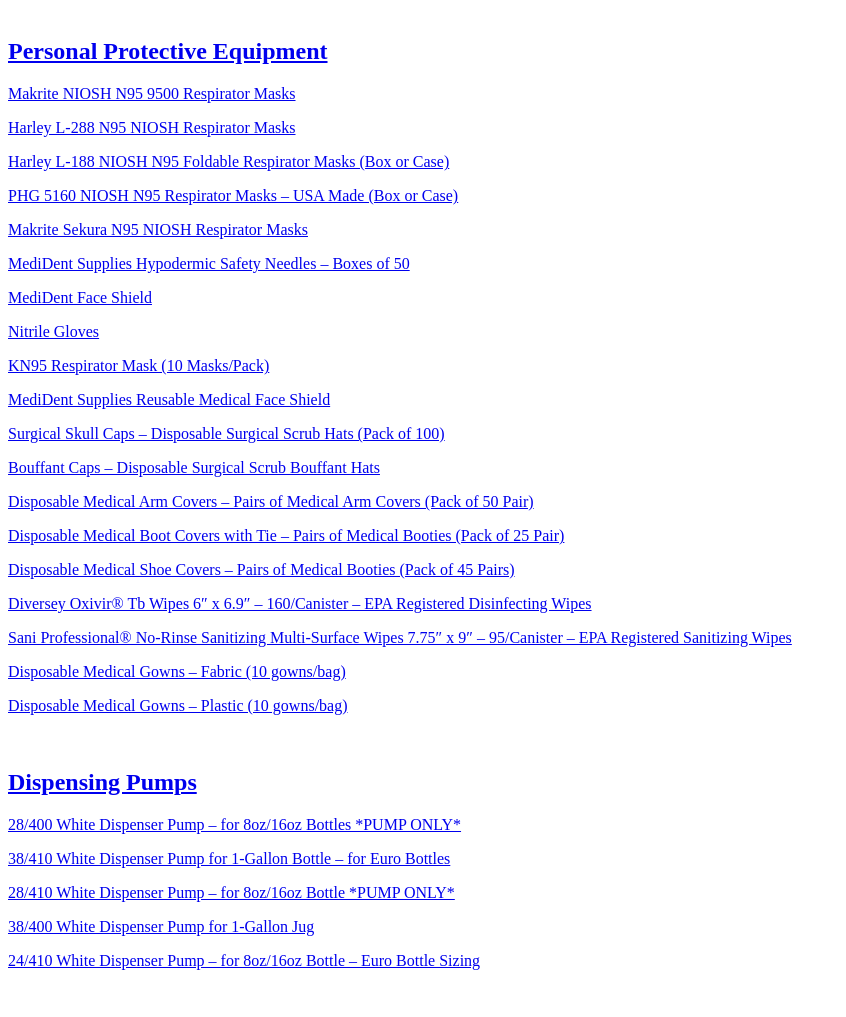
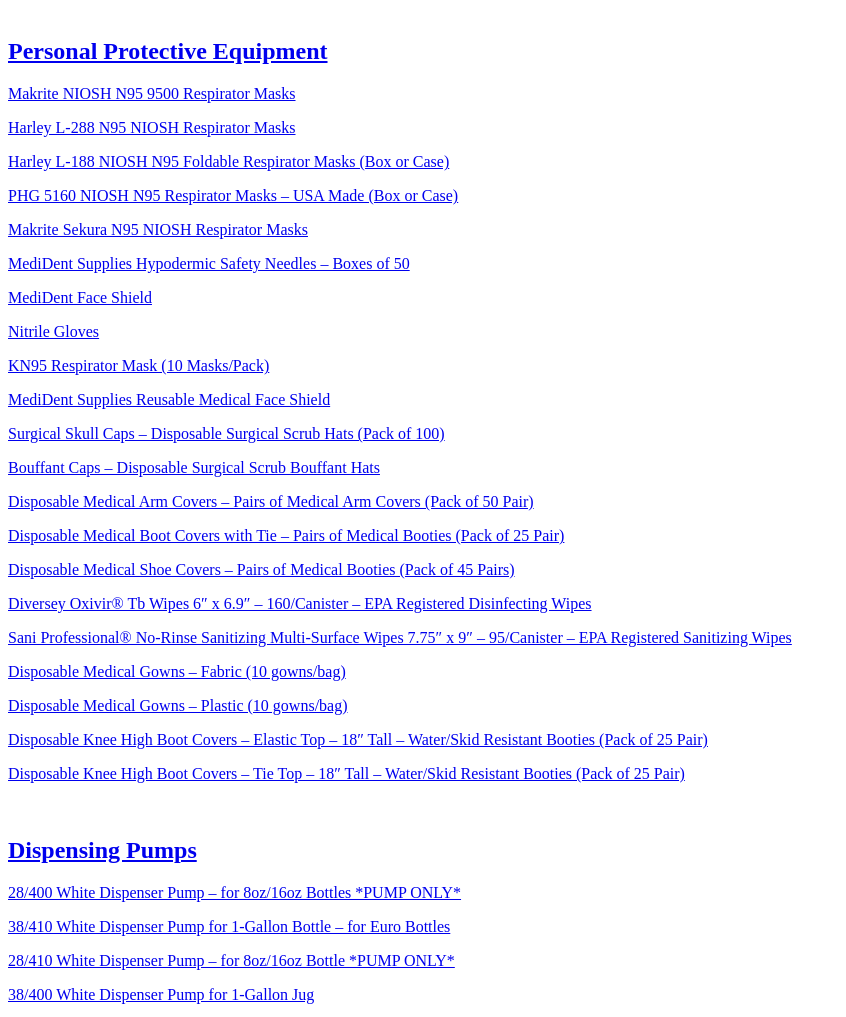
Before and after one commit to medident-supplies/medident-supplies.github.io, a plain HTML site: page index.html in a window 1280 px wide. Shown: the part 66-1083 px from the top of the page, without its empty margins (0-846 px from the left). Drawn offline with Linux system fonts and the light colour scheme.

Commit message:
Update index.html

```diff
--- a/index.html
+++ b/index.html
@@ -27,6 +27,8 @@
   	<p><a href="https://medidentsupplies.com/product/sani-professional-no-rinse-sanitizing-multi-surface-wipes-7-75-x-9-95-canister-epa-registered-sanitizing-wipes/">Sani Professional® No-Rinse Sanitizing Multi-Surface Wipes 7.75″ x 9″ – 95/Canister – EPA Registered Sanitizing Wipes</a></p>
   	<p><a href="https://medidentsupplies.com/product/disposable-medical-gowns-fabric-10-gowns-bag/">Disposable Medical Gowns – Fabric (10 gowns/bag)</a></p>
   	<p><a href="https://medidentsupplies.com/product/disposable-medical-gown-plastic/">Disposable Medical Gowns – Plastic (10 gowns/bag)</a></p>
+	<p><a href="https://medidentsupplies.com/product/disposable-knee-high-boot-covers-elastic-top-18-tall-water-skid-resistant-booties-pack-of-25-pair/">Disposable Knee High Boot Covers – Elastic Top – 18″ Tall – Water/Skid Resistant Booties (Pack of 25 Pair)</a></p>
+  	<p><a href="https://medidentsupplies.com/product/disposable-knee-high-boot-covers-tie-top-18-tall-water-skid-resistant-booties-pack-of-25-pair/">Disposable Knee High Boot Covers – Tie Top – 18″ Tall – Water/Skid Resistant Booties (Pack of 25 Pair)</a></p>
   	<br>
   	<h2><a href="https://medidentsupplies.com/collections/dispensing-pumps/">Dispensing Pumps</a></h2>
   	<p><a href="https://medidentsupplies.com/product/28-400-white-dispenser-pump-for-8oz-16oz-sanitizer-bottle-pump-only/">28/400 White Dispenser Pump – for 8oz/16oz Bottles *PUMP ONLY*</a></p>
```
